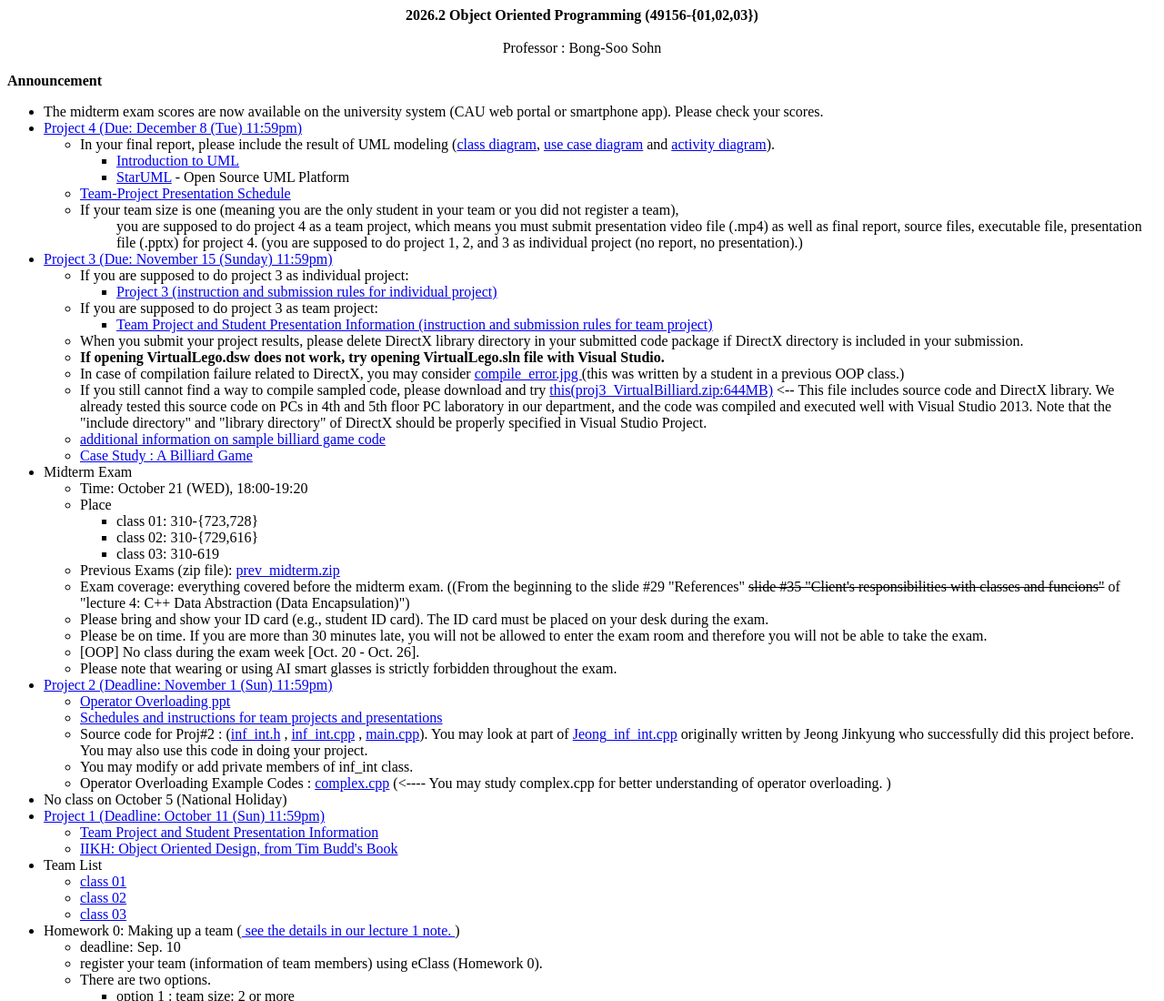
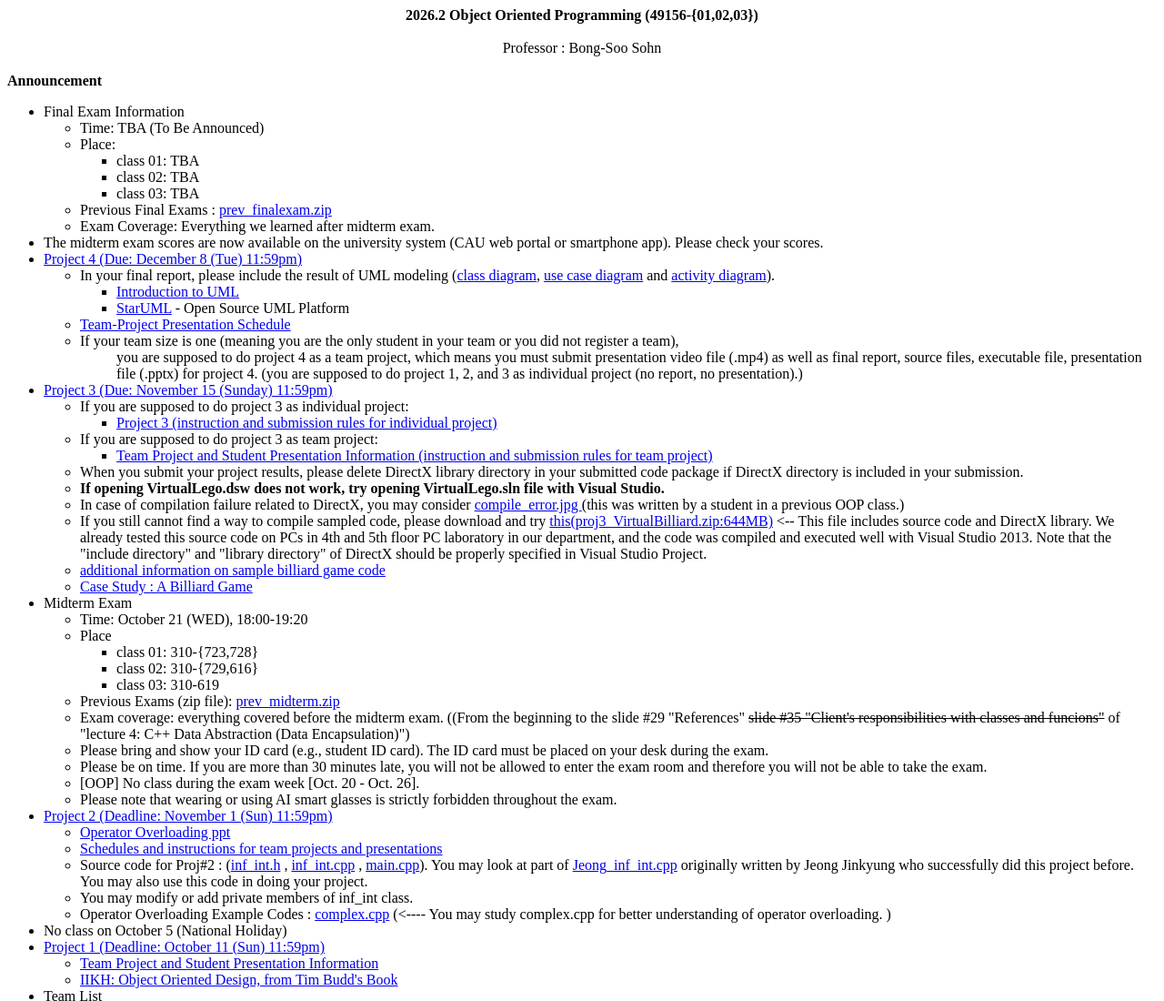
Before and after one commit to sohnbong/oop26, a plain HTML site: page index.html in a window 1280 px wide. Shown: the top 1100 px of the page at 91% size. Drawn offline with Linux system fonts and the light colour scheme.

Commit message:
Add final exam information and project details

```diff
--- a/index.html
+++ b/index.html
@@ -5,6 +5,18 @@
 <br>
 <b> Announcement </b>
 <ul>
+	<li> Final Exam Information </li>
+	<ul>
+		<li> Time: TBA (To Be Announced) </li>
+		<li> Place: </li>
+		<ul>
+			<li> class 01: TBA
+			<li> class 02: TBA
+			<li> class 03: TBA
+		</ul>
+		<li> Previous Final Exams : <a href="./prev_finalexam.zip">prev_finalexam.zip</a>
+		<li> Exam Coverage: Everything we learned after midterm exam.
+	</ul>
 	<li> The midterm exam scores are now available on the university system (CAU web portal or smartphone app). Please check your scores.</li>
 	<li> <a href="./oop26_proj4.pdf">Project 4 (Due: December 8 (Tue) 11:59pm)</a>
 	<ul>
```
